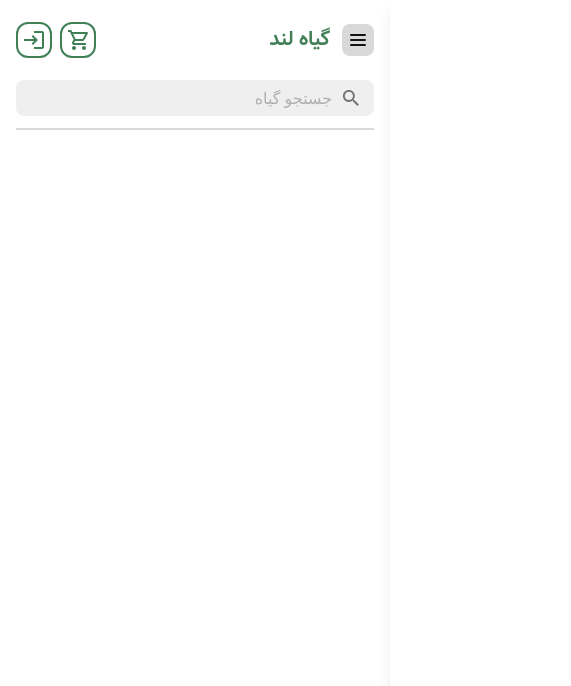
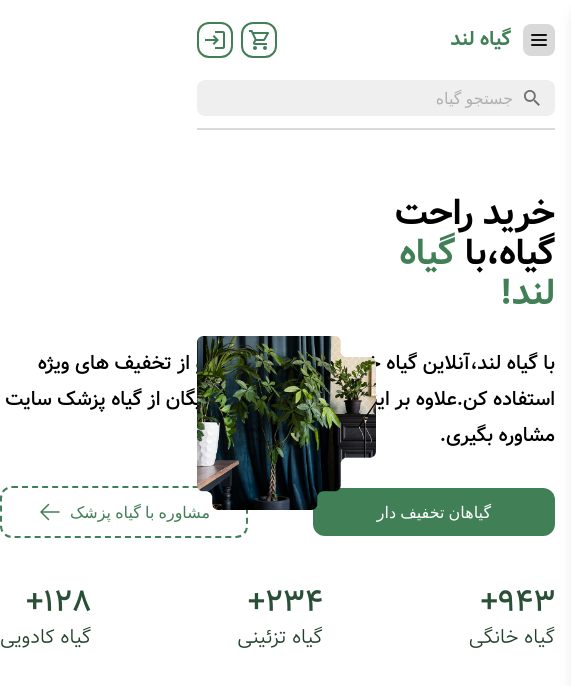
Before and after one commit to awmiri/PLANT-WEB, a React (Vite) app: page / in a window 390 px wide. Shown: the top 686 px of the page, 571 px wide, since content can reach past the window. Built offline with nearby package versions, Linux system fonts and the light colour scheme.

Commit message:
done hrader and start the body section in addition done first part after that responsive this part

```diff
--- a/src/App.jsx
+++ b/src/App.jsx
@@ -1,6 +1,7 @@
 import { useState } from 'react';
 import Header from './mainConsept/Header/Header'
 import Burgurmenu from './mainConsept/Header/Burgurmenu';
+import TopBody from './mainConsept/Body/TopBody';
 
 import './App.css'
 
@@ -9,7 +10,8 @@ function App() {
 
 
   return (
-    <div className='mx-[16px] sm:mx-[50px] lg:mx-[108px] border-b-2 border-b-customgray '>
+    <div className='mx-[16px] sm:mx-[50px] lg:mx-[108px] '>
+      <div className=' border-b-2 border-b-customgray '>
         <Header openMenu={openMenu} setOpenMenu={setOpenMenu} />
         <form action="" className=' flex items-center bg-customgray2 rounded-lg py-1.5 px-3 gap-2 mb-3 md:hidden' >
           <svg width="24" height="24" viewBox="0 0 24 24" fill="none" className='text-customgray3'>
@@ -17,8 +19,11 @@ function App() {
           </svg>
           <input type="text" className='outline-0 text-customgray3 w-full' placeholder='جستجو گیاه' maxLength={20} />
         </form>
-
         <Burgurmenu isOpen={openMenu} setOpenMenu={setOpenMenu} />
+      </div>
+      <section className='mt-16'>
+        <TopBody />
+      </section>
     </div>
   )
 }
--- a/src/index.css
+++ b/src/index.css
@@ -1,4 +1,7 @@
 @import "tailwindcss";
+* {
+  box-sizing: border-box;
+}
 @font-face {
   font-family: vazirBold;
   font-weight: 600;
--- /dev/null
+++ b/src/mainConsept/Body/TopBody.jsx
@@ -0,0 +1,40 @@
+import React from 'react'
+
+export default function TopBody() {
+    return (
+        <div className='flex items-center justify-between '>
+            <div className='w-1/2'>
+                <h1 className='text-4xl font-vazirBold mb-8'>خرید راحت گیاه،با  <span className='text-hightGreen ' >گیاه لند! </span></h1>
+                <p className='font-vazirMediom text-xl/[180%] w-[555px] mb-8'>با گیاه لند،آنلاین گیاه خودت رو سفارش بده و از تخفیف های ویژه استفاده کن.علاوه بر اینها میتونی به صورت رایگان از گیاه پزشک سایت مشاوره بگیری.</p>
+                <div className='flex items-center justify-between  w-[555px]'>
+                    <button className='bg-hightGreen text-white py-3 px-16 rounded-xl hover:border-dashed hover:border-2 hover:bg-white hover:text-hightGreen transition'>گیاهان تخفیف دار</button>
+                    <button className='flex items-center gap-2 text-hightGreen border-2 border-dashed py-3 px-9 rounded-xl hover:border-solid hover:bg-hightGreen hover:text-white transition' >
+                        مشاوره با گیاه پزشک
+                        <span>
+                            <svg fill="none" viewBox="0 0 24 24" stroke-width="1.5" stroke="currentColor" class="size-6">
+                                <path stroke-linecap="round" stroke-linejoin="round" d="M10.5 19.5 3 12m0 0 7.5-7.5M3 12h18" />
+                            </svg>
+
+                        </span>
+                    </button>
+                </div>
+                <div className='mt-11 flex items-center justify-between w-[555px]'>
+                    <span className='text-right'>
+                        <h4 className='font-vazirMediom text-3xl/[140%] text-[#294F36]'>۹۴۳+</h4>
+                        <p className='font-vazirLight text-xl text-[#21402B]'> گیاه خانگی</p>
+                    </span>
+                    <span className='text-right'>
+                        <h4 className='font-vazirMediom text-3xl/[140%] text-[#294F36]'>۲۳۴+</h4>
+                        <p className='font-vazirLight text-xl text-[#21402B]'>گیاه تزئینی </p>
+                    </span>
+                    <span className='text-right'>
+                        <h4 className='font-vazirMediom text-3xl/[140%] text-[#294F36]'>۱۲۸+</h4>
+                        <p className='font-vazirLight text-xl text-[#21402B]'> گیاه کادویی</p>
+                    </span>
+                </div>
+            </div>
+            <div> <img src="./image/heade img/Vector 1.png" alt="" /></div>
+        </div>
+
+    )
+}
```
Lines whose indentation alone changed are shown as unchanged.
